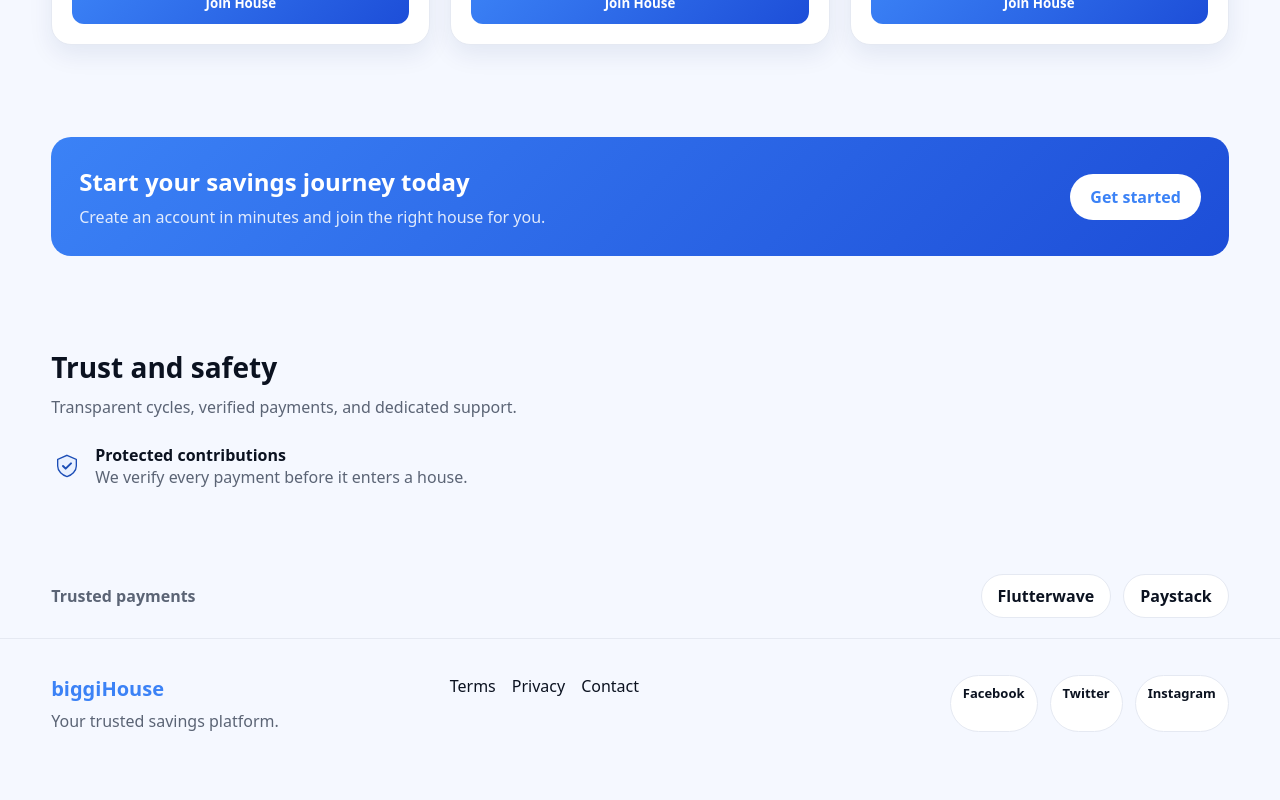
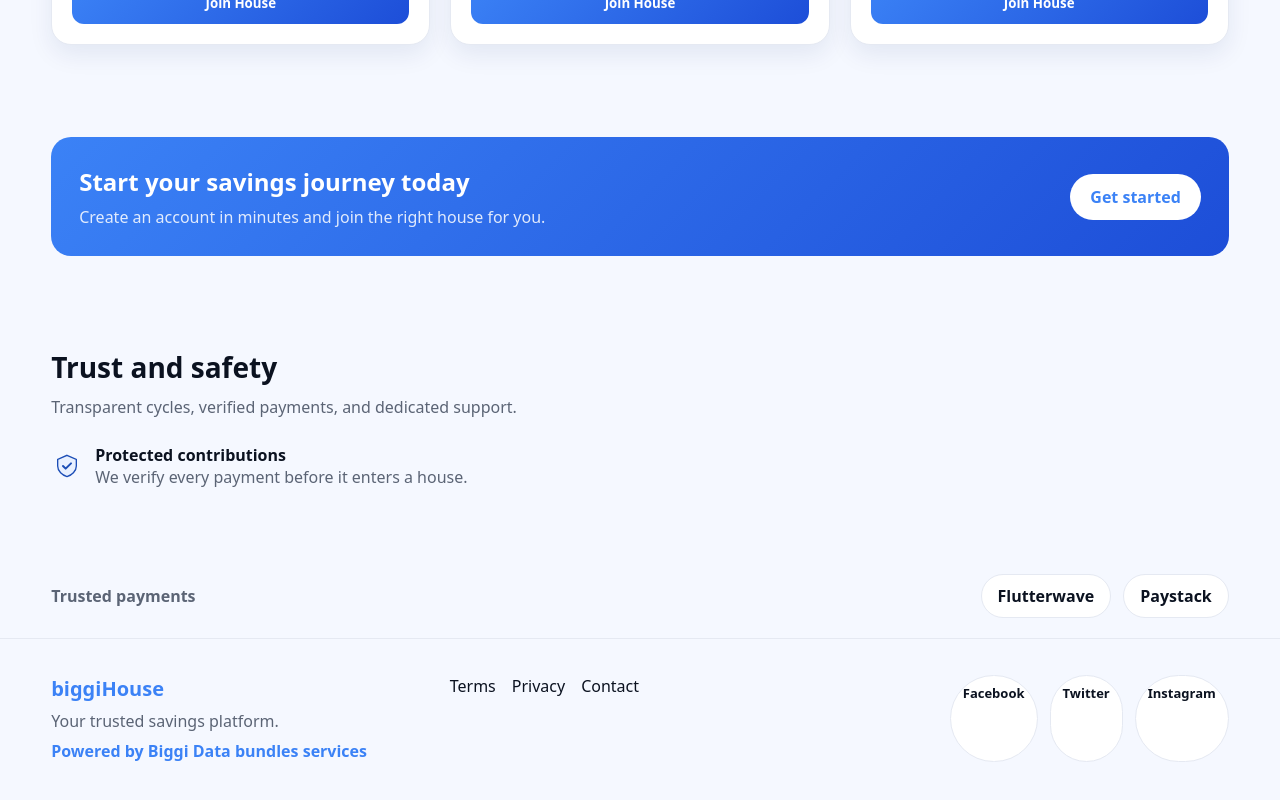
Before and after one commit to Seeker223/Biggi-House, a React (Vite) app in the folder frontend/: page / in a window 1280 px wide. Shown: the part 1868-2668 px from the top of the page. Built offline with nearby package versions, Linux system fonts and the light colour scheme; no server answers.

Commit message:
Done—“Powered by Biggi Data bundles services” is now also in the footer, styled to match the brand.
**Updated file**
- `frontend/src/pages/Home.jsx`

If you want it clickable to the Biggi Data site, tell me the exact URL and I’ll wire it.

```diff
--- a/frontend/src/pages/Home.jsx
+++ b/frontend/src/pages/Home.jsx
@@ -482,6 +482,9 @@ export default function Home() {
           <FooterBrand>
             <FooterLogo>biggiHouse</FooterLogo>
             <p>Your trusted savings platform.</p>
+            <p style={{ color: "#3b82f6", fontWeight: 600 }}>
+              Powered by Biggi Data bundles services
+            </p>
           </FooterBrand>
           <FooterLinks>
             <Link to="#">Terms</Link>
```
